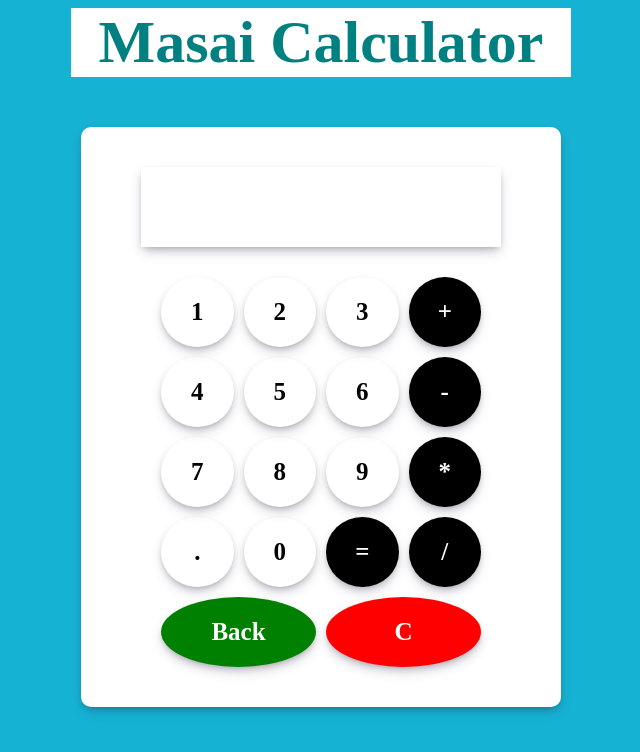
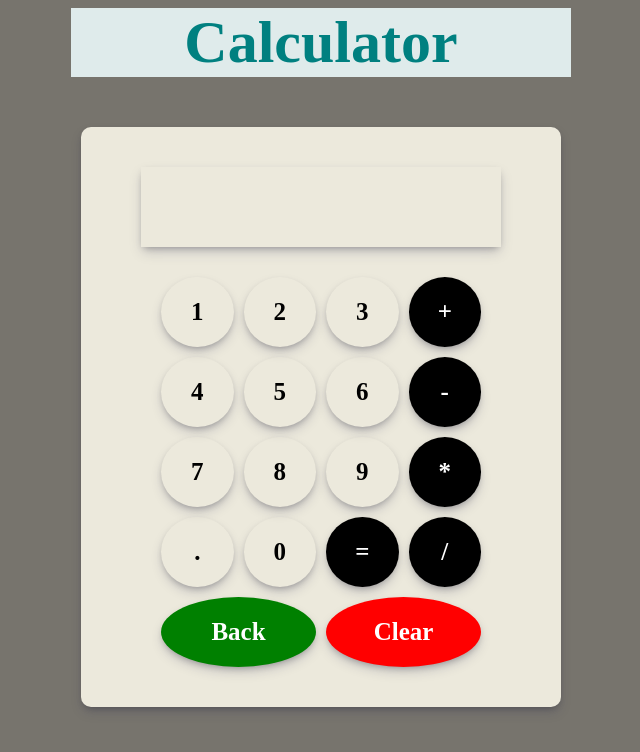
Before and after one commit to sank29/Calculator, a plain HTML site: page index.html in a window 1280 px wide. Shown: the whole page, without its empty margins (319-959 px from the left). Drawn offline with Linux system fonts and the light colour scheme.

Commit message:
add some changes

```diff
--- a/index.html
+++ b/index.html
@@ -4,12 +4,12 @@
     <meta charset="UTF-8" />
     <meta http-equiv="X-UA-Compatible" content="IE=edge" />
     <meta name="viewport" content="width=device-width, initial-scale=1.0" />
-    <title>Masai Calculator</title>
+    <title>Calculator</title>
     <link rel="stylesheet" href="./style.css" />
   </head>
 
   <body>
-    <h1>Masai Calculator</h1>
+    <h1 style="background-color: rgb(223, 235, 235)">Calculator</h1>
     <div id="calculator">
       <div id="input"></div>
       <div id="keyboard">
@@ -29,7 +29,7 @@
         <div>0</div>
         <div class="black">=</div>
         <div class="black">/</div>
-        <div class="red">C</div>
+        <div class="red">Clear</div>
         <div class="green">Back</div>
       </div>
     </div>
--- a/script.js
+++ b/script.js
@@ -1,7 +1,6 @@
 const num = document.querySelectorAll("#keyboard>div");
 const dis = document.querySelector("#input");
 
-// console.log(dis);
 for (i = 0; i < num.length; i++) {
   num[i].addEventListener("click", cal);
 }
--- a/style.css
+++ b/style.css
@@ -1,5 +1,5 @@
 body {
-    background-color: rgb(22, 178, 212);
+    background-color: rgb(119, 116, 109);
 }
 
 h1 {
@@ -11,7 +11,6 @@
     background-color: white;
 }
 
-/* use grid to acheive the layout */
 
 #calculator {
     height: 500px;
@@ -21,7 +20,7 @@
     border-radius: 10px;
     margin-top: 50px;
     padding: 40px;
-    background-color: white;
+    background-color: rgb(236, 233, 220);
 }
 
 #input {
@@ -59,7 +58,7 @@
 }
 
 #keyboard>div:hover {
-    background-color: rgb(29, 150, 190);
+    background-color: rgb(146, 134, 146);
     color: white;
     cursor: pointer;
 }
```
